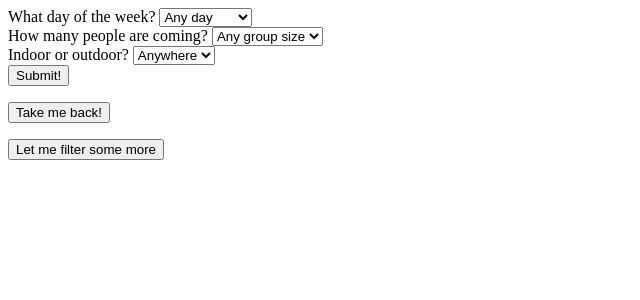
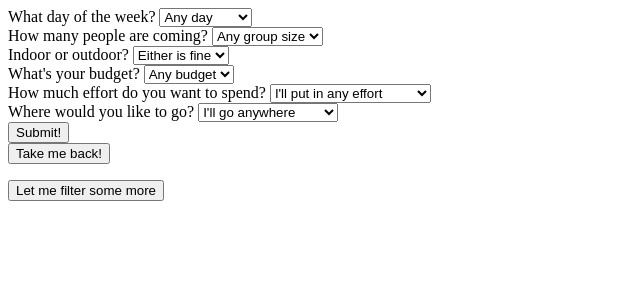
Before and after one commit to deeryohdeer/plot-twist, a FastAPI app: page /filter in a window 1280 px wide. Shown: the top 300 px of the page, without its empty margins (0-640 px from the left). Run offline with FastAPI, Linux system fonts and the light colour scheme.

Commit message:
Add budget/effort/region filters and update UI
Extend filtering: main.py /results now accepts budget, effortLevel and region parameters and applies sequential filters (numPpl, indoor/outdoor, day, budget, effortLevel, region). Sampling logic updated to pick 10 when >=10 results. Removed the /filtermore endpoint. UI changes: templates/filter.html updated to include selects for budget, effort level and region and adjusted some labels/submit buttons. Deleted templates/filtermore.html.

```diff
--- a/main.py
+++ b/main.py
@@ -31,23 +31,23 @@ async def randompage(request: Request):
 async def filterpage(request: Request):
     return templates.TemplateResponse(request, "filter.html")
 
-@app.get("/filtermore")
-async def root():
-    return {"message": "more filters coming"}
-
 @app.get("/results")
-async def read_results(request: Request, day, numPpl, indoorOutdoor):
+async def read_results(request: Request, day, numPpl, indoorOutdoor, budget, effortLevel, region):
     fullList = loadList()
 
-    filterNumPpl = [entry for entry in fullList if entry['numberOfPeople'] in (numPpl, "Any")]
+    filterNumPpl = [entry for entry in fullList if numPpl=="Any" or entry["numberOfPeople"] in (numPpl, "Any")]
     filterIndoorOutdoor = [entry for entry in filterNumPpl if indoorOutdoor=="Any" or entry['indoorOrOutdoor']==indoorOutdoor]
-    filterDay = [entry for entry in filterIndoorOutdoor if entry.get(day)==1]
+    filterDay = [entry for entry in filterIndoorOutdoor if day=="Any" or entry.get(day)==1]
+    filterBudget = [entry for entry in filterDay if budget=="Any" or entry['budget']==budget]
+    filterEffortLevel = [entry for entry in filterBudget if effortLevel=="Any" or entry['effortLevel']==effortLevel]
+    filterRegion = [entry for entry in filterEffortLevel if region=="Any" or entry['region']==region]
 
-    if len(filterDay) >= 10:
-        randomFilteredResult = random.sample(filterDay,10)
-        return templates.TemplateResponse(request, "results.html", {"activities":randomFilteredResult})
+    if len(filterRegion) >= 10:
+        randomFilteredResult = random.sample(filterRegion,10)
+        return templates.TemplateResponse(request, "results.html", {"activities":filterRegion})
     else:
-        return templates.TemplateResponse(request, "results.html", {"activities":filterDay})
+        return templates.TemplateResponse(request, "results.html", {"activities":filterRegion})
+    return []
 
 @app.get("/sync")
 async def root():
--- a/templates/filter.html
+++ b/templates/filter.html
@@ -1,6 +1,7 @@
 <html>
     <body>
-    <form action="/results" method="get">
+
+        <form action="/results" method="get">
 
         <div>
             <label for="day">What day of the week?</label>
@@ -33,15 +34,61 @@
             <label for="indoorOutdor">Indoor or outdoor?</label>
 
             <select name="indoorOutdoor" id="indoorOutdoor">
-                <option value="Any">Anywhere</option>
+                <option value="Any">Either is fine</option>
                 <option value="Indoor">Indoor</option>
                 <option value="Outdoor">Outdoor</option>
             </select>
         </div>
 
+     <div>
+            <label for="budget">What's your budget?</label>
+
+            <select name="budget" id="budget">
+                <option value="Any">Any budget</option>
+                <option value="Free">Free</option>
+                <option value="$">$</option>
+                <option value="$$">$$</option>
+                <option value="$$$">$$$</option>
+            </select>
+        </div>
+
         <div>
-            <input type="submit" value="Submit!">
+            <label for="effortLevel">How much effort do you want to spend?</label>
+
+            <select name="effortLevel" id="effortLevel">
+                <option value="Any">I'll put in any effort</option>
+                <option value="Low">Something easy please</option>
+                <option value="Medium">I've got a bit of energy</option>
+                <option value="High">Give me all you got</option>
+            </select>
         </div>
+
+        <div>
+
+            <label for="region">Where would you like to go?</label>
+
+            <select name="region" id="region">
+                <option value="Anywhere">I'll go anywhere</option>
+                <option value="Sydney CBD">Sydney CBD</option>
+                <option value="Inner West">Inner West</option>
+                <option value="Eastern Suburbs">Eastern Suburbs</option>
+                <option value="North Shore">North Shore</option>
+                <option value="Northern Beaches">Northern Beaches</option>
+                <option value="South Sydney">South Sydney</option>
+                <option value="Western Sydney">Western Sydney</option>
+                <option value="Blue Mountains">Blue Mountains</option>
+                <option value="Central Coast">Central Coast</option>
+                <option value="Hunter/Newcastle">Hunter/Newcastle</option>
+                <option value="Southern Highlands">Southern Highlands</option>
+                <option value="South Coast">South Coast</option>
+                <option value="NSW - Other">NSW - Other</option>
+            </select>
+
+        <div>
+
+    <div>
+        <input type="submit" value="Submit!">
+    </div>
 
     </form>
 
@@ -49,9 +96,10 @@
          <input type="button" value="Take me back!" onclick="history.back()">
     </form>
 
-    <form>
-        <input type="button" value="Let me filter some more" onclick=location.href="/filtermore">
+    <form method="POST">
+        <button type="submit" name="action" value="filtermore">Let me filter some more</button>
     </form>
 
     </body>
-</html>
+
+    </html>
```
Also changed, not shown: templates/filtermore.html (deleted).
